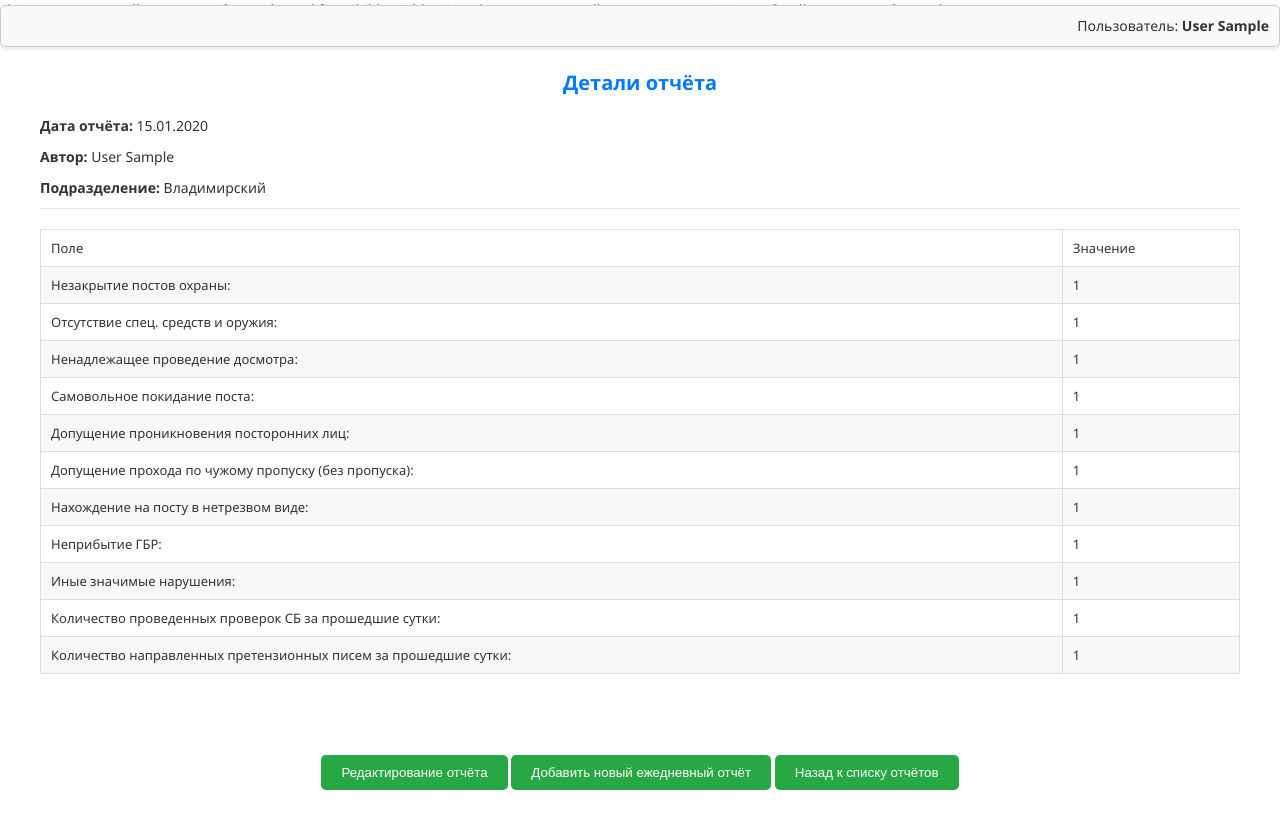
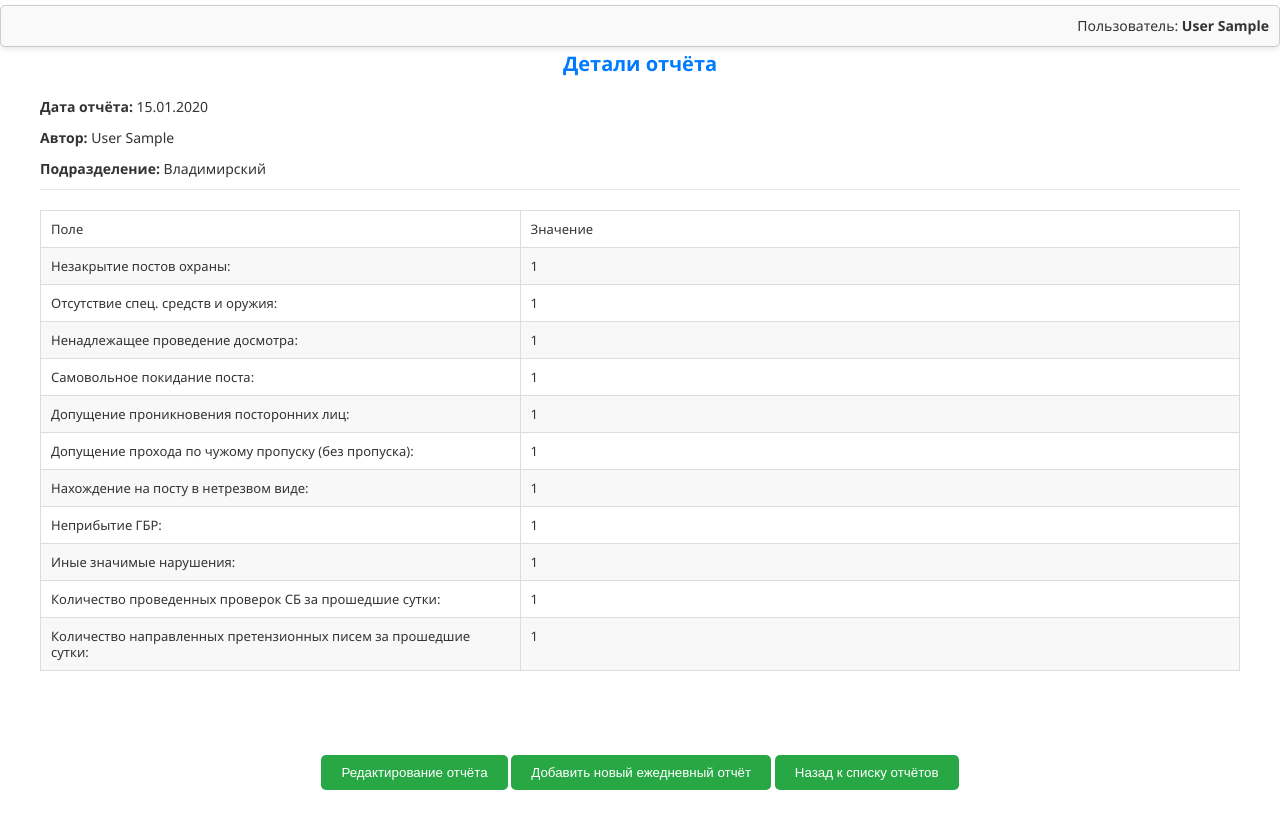
Before and after one commit to prizhimin/SB2, a Django app: page /daily/report/1/ in a window 1280 px wide. After the commit the page ends 790 px from the top, so only its background shows below. Run offline with Django 5.2, Linux system fonts and the light colour scheme; a user stored in the database is signed in; data comes from the database, SQL or seed files in the repository; tables that the repository leaves empty hold one stand-in row (values such as "Sample post").

Commit message:
SixMonths2024 1.1

```diff
--- a/daily/templates/daily/report_details.html
+++ b/daily/templates/daily/report_details.html
@@ -1,10 +1,11 @@
 {% extends 'base.html' %}
 {% block title %}Детали отчёта{% endblock %}
 {% block styles %}
-/* Стили для первой колонки таблицы */
-tr, td:first-child {
-    width: 40%; /* Ширина первой колонки равна 40% от общей ширины таблицы */
-}
+<style>
+    tr, td:first-child {
+        width: 40%; /* Ширина первой колонки равна 40% от общей ширины таблицы */
+    }
+</style>
 {% endblock %}
 {% block content %}
     <div class="container">
```
